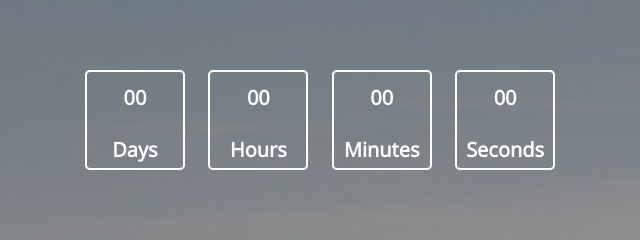
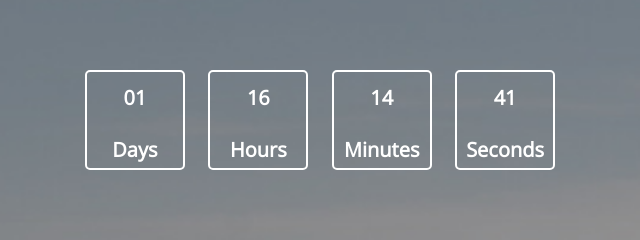
Before and after one commit to matrixisolutions/official-website, a plain HTML site: page index.html in a window 1280 px wide. Shown: the part 226-466 px from the top of the page, 320-960 px from the left. Drawn offline with nearby package versions, Linux system fonts and the light colour scheme.

Commit message:
Update index.html

```diff
--- a/index.html
+++ b/index.html
@@ -32,7 +32,7 @@
           </div>
 
 
-         <div id="countdown" data-wow-delay=".3s" data-date="Sep 01, 2017 6:00:00"></div>
+         <div id="countdown" data-wow-delay=".3s" data-date="Sep 19, 2017 6:00:00"></div>
           <h2 class="subs-title text-center">Subscribe now to get Recent updates!!!</h2>
           <div class="subcription-info text-center">
             <form class="subscribe_form" >
```
